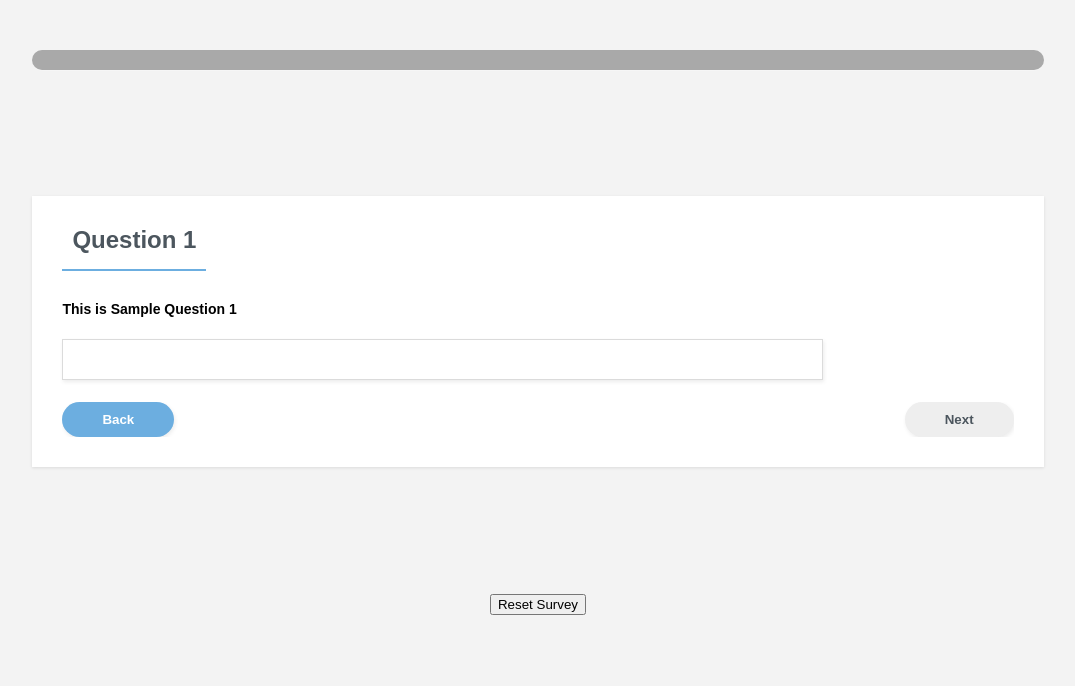
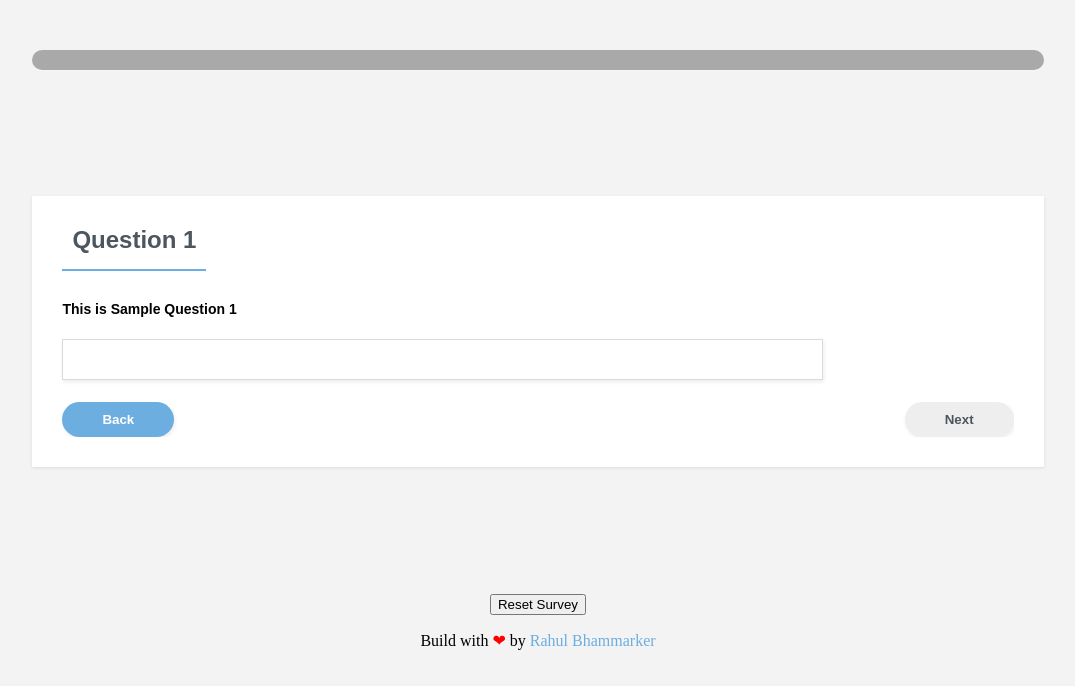
Before and after one commit to RahulBhammarker/online-survey, an Angular app: page /survey/1 in a window 1280 px wide. Shown: the top 686 px of the page, without its empty margins (102-1177 px from the left). Built offline with nearby package versions, Linux system fonts and the light colour scheme.

Commit message:
Added footer detials with styling

```diff
--- a/src/index.html
+++ b/src/index.html
@@ -16,6 +16,12 @@
 
 <body>
   <app-root></app-root>
+  <footer class="footer">
+    <p>Build with
+      <span class="love">❤</span> by
+      <a href="https://rahulbhammarker.github.io/">Rahul Bhammarker</a>
+    </p>
+  </footer>
 </body>
 
 </html>
--- a/src/styles.css
+++ b/src/styles.css
@@ -13,6 +13,21 @@ ul {
 ul li {
     display:inline;
 }
+
+footer {
+    text-align:center
+}
+
+.footer a {
+    text-decoration: none;
+    margin: 0;
+    color: #6caee0;
+}
+
+.footer .love {
+    color: red;
+}
+
 
 .form-basic{
     max-width: 80%;
```
